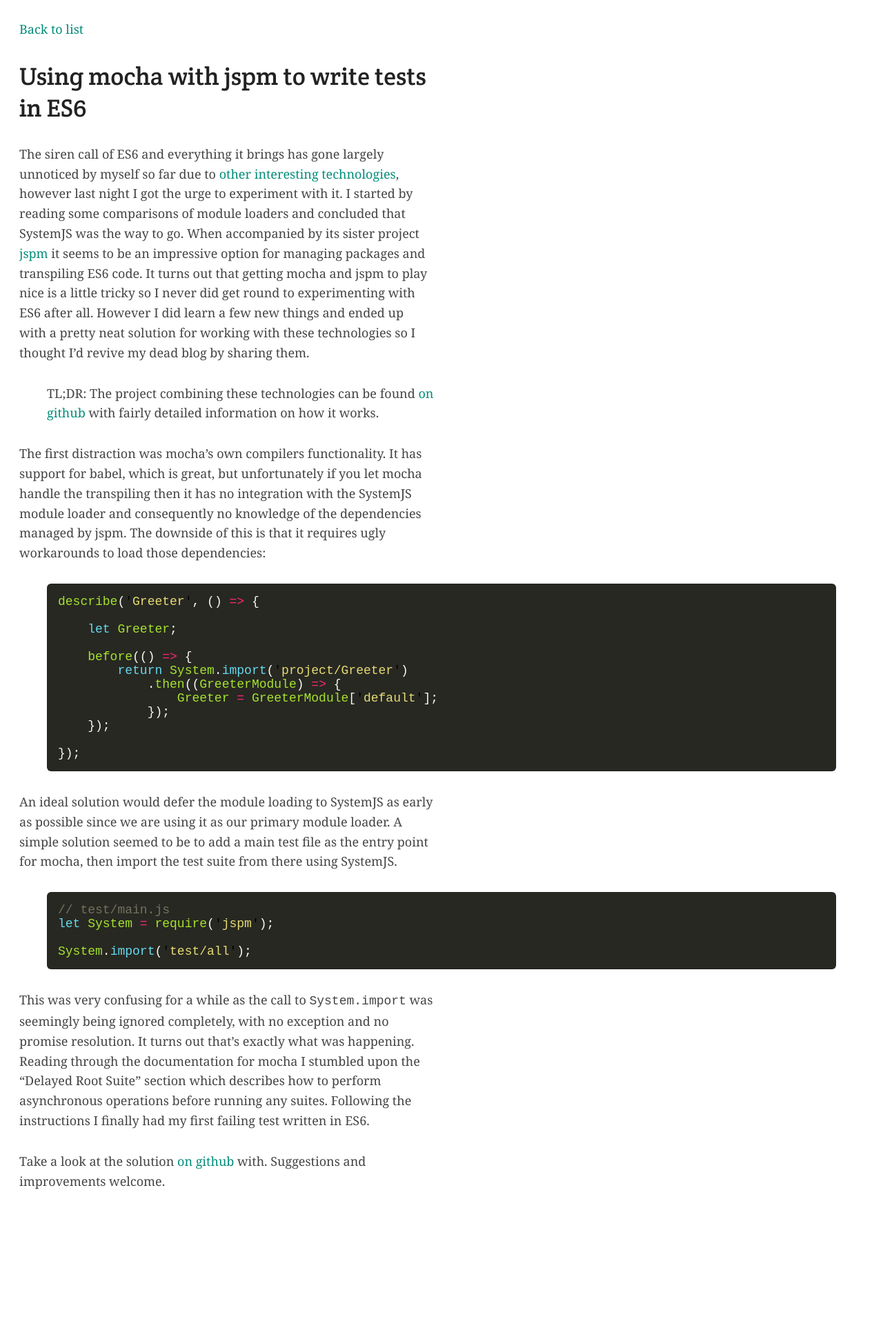
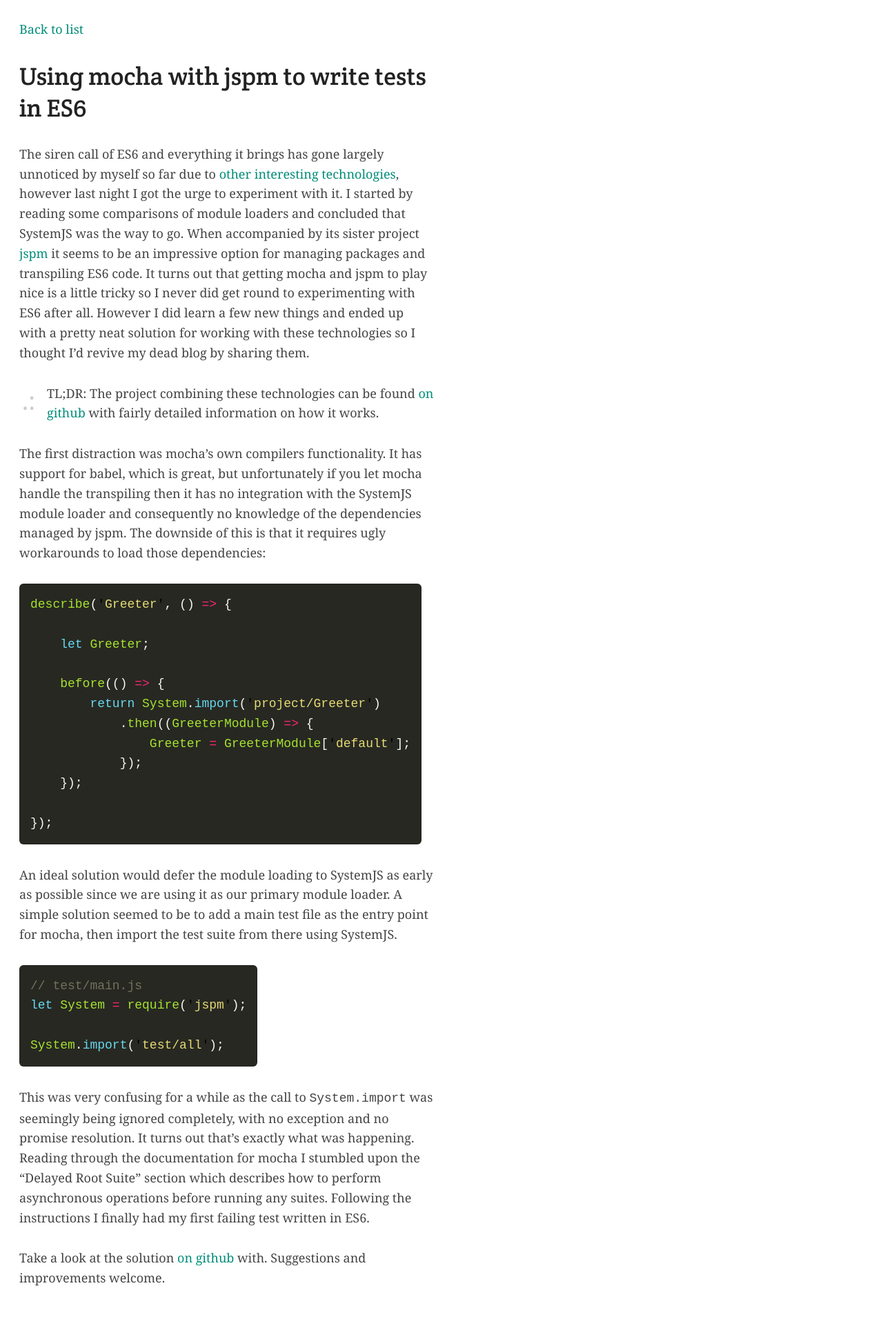
Before and after one commit to dancras/dancras.github.com, a Jekyll site: the page built from _posts/2015-12-31-using-mocha-with-jspm.md, in a window 1280 px wide. Shown: the whole page at 69% size. Built offline with Jekyll 4.4.1, drawn with Linux system fonts in a browser that asks for light colours; before the commit the page ends 1784 px from its top, so only the background shows below that.

Commit message:
Fix mobile appearance and code line height

```diff
--- a/_layouts/default.html
+++ b/_layouts/default.html
@@ -3,7 +3,8 @@
     <head>
         <meta charset="utf-8" />
         <meta name="author" content="Daniel Howlett" />
-        <meta name="viewport" content="width=device-width" />
+        <meta name="viewport" content="width=device-width, initial-scale=1.0" />
+
 
 	{% if page.title %}
 	<title>{{ page.title }} - {{ site.title }}</title>
--- a/css/site.css
+++ b/css/site.css
@@ -11,7 +11,7 @@
 }
 
 h1, h2, h3, p, #livefyre-comments {
-    width: 600px;
+    max-width: 600px;
 }
 
 h1, h2, h3 {
@@ -63,3 +63,18 @@
 a:hover {
     text-decoration: underline;
 }
+
+blockquote::before {
+    display: block;
+    height: 0px;
+    color: #ccc;
+    content: ".:";
+    font-size: 2em;
+    margin-left: -1em;
+}
+
+.highlight {
+    margin-left: 0;
+    width: fit-content;
+    line-height: 1.6;
+}
```
